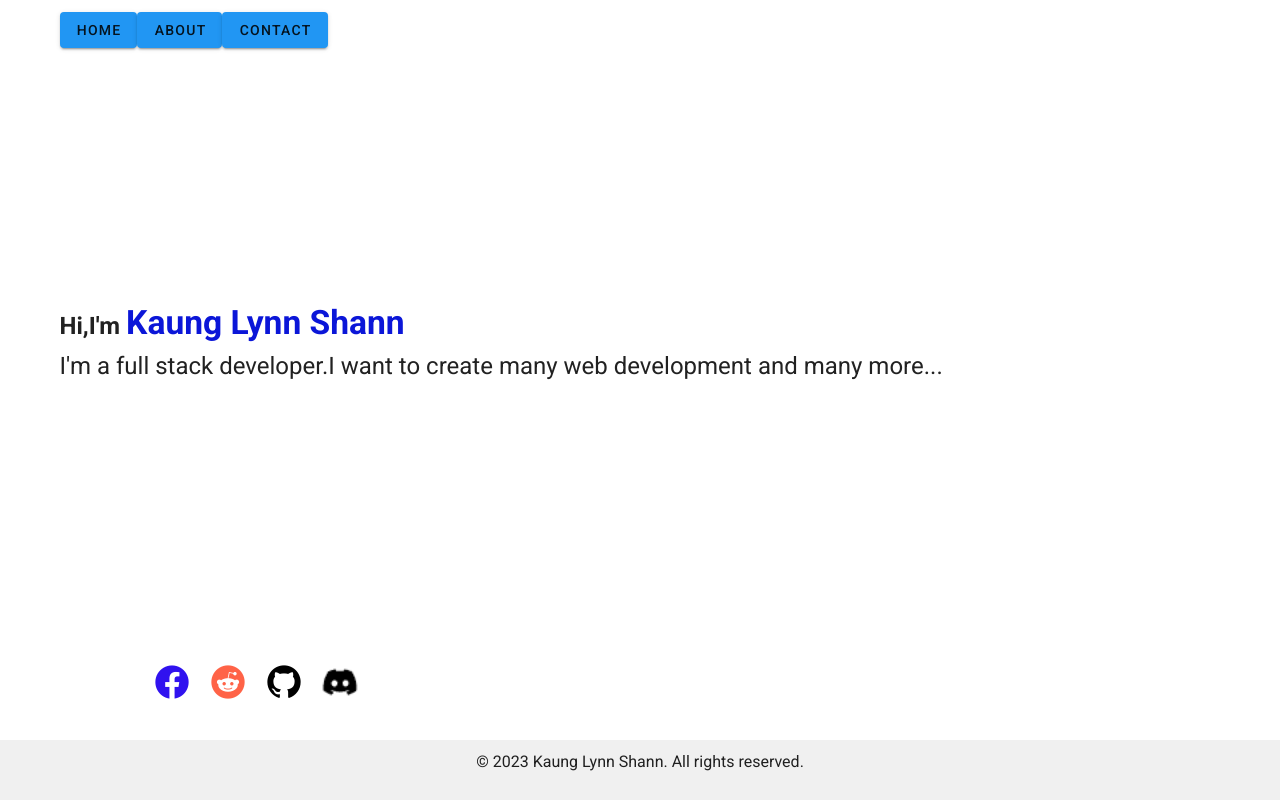
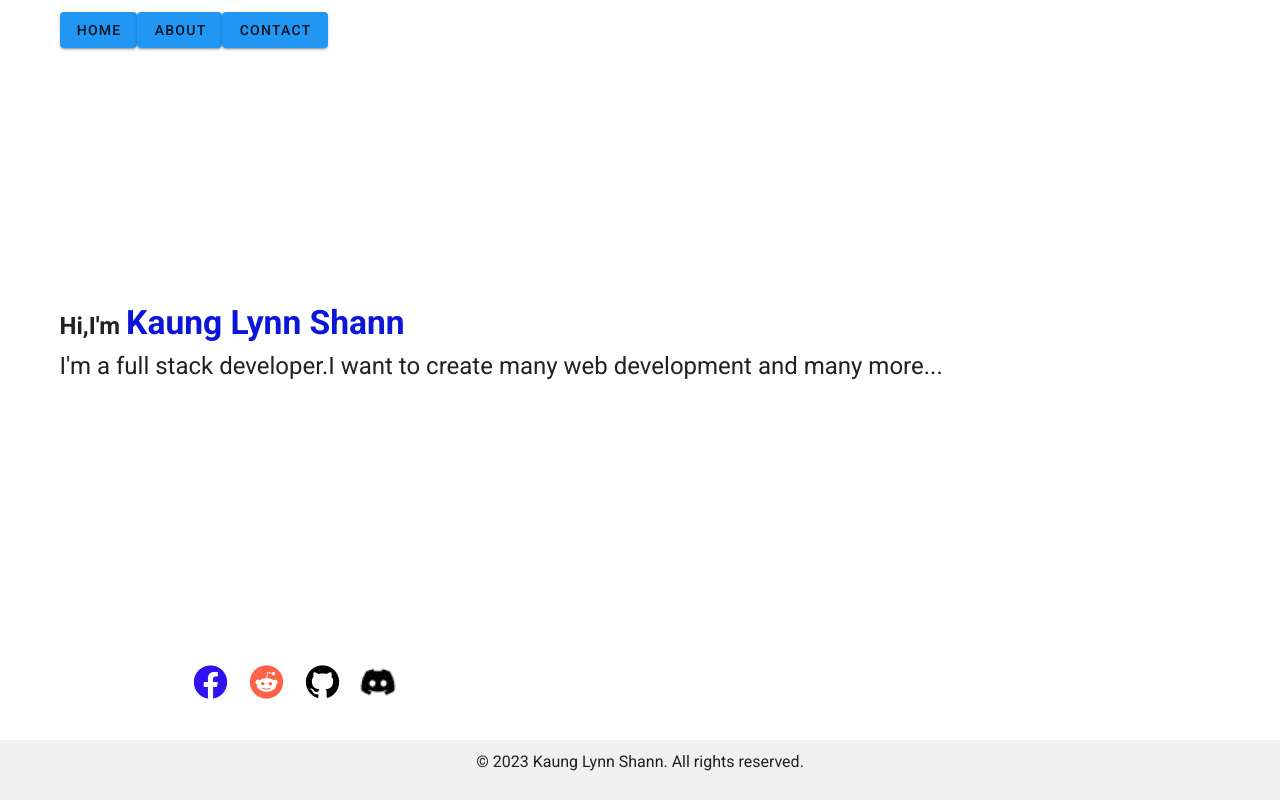
Before and after one commit to KaungLynnShann/myportfolio, a Vue app: page / in a window 1280 px wide. Built offline with nearby package versions, Linux system fonts and the light colour scheme.

Commit message:
Update App.vue

```diff
--- a/src/App.vue
+++ b/src/App.vue
@@ -71,7 +71,7 @@ export default {
  .social-icons {
   position: fixed;
   bottom:100px;
-  left: 20%;
+  left: 23%;
   transform: translateX(-50%);
  }
  .copyright {
```
